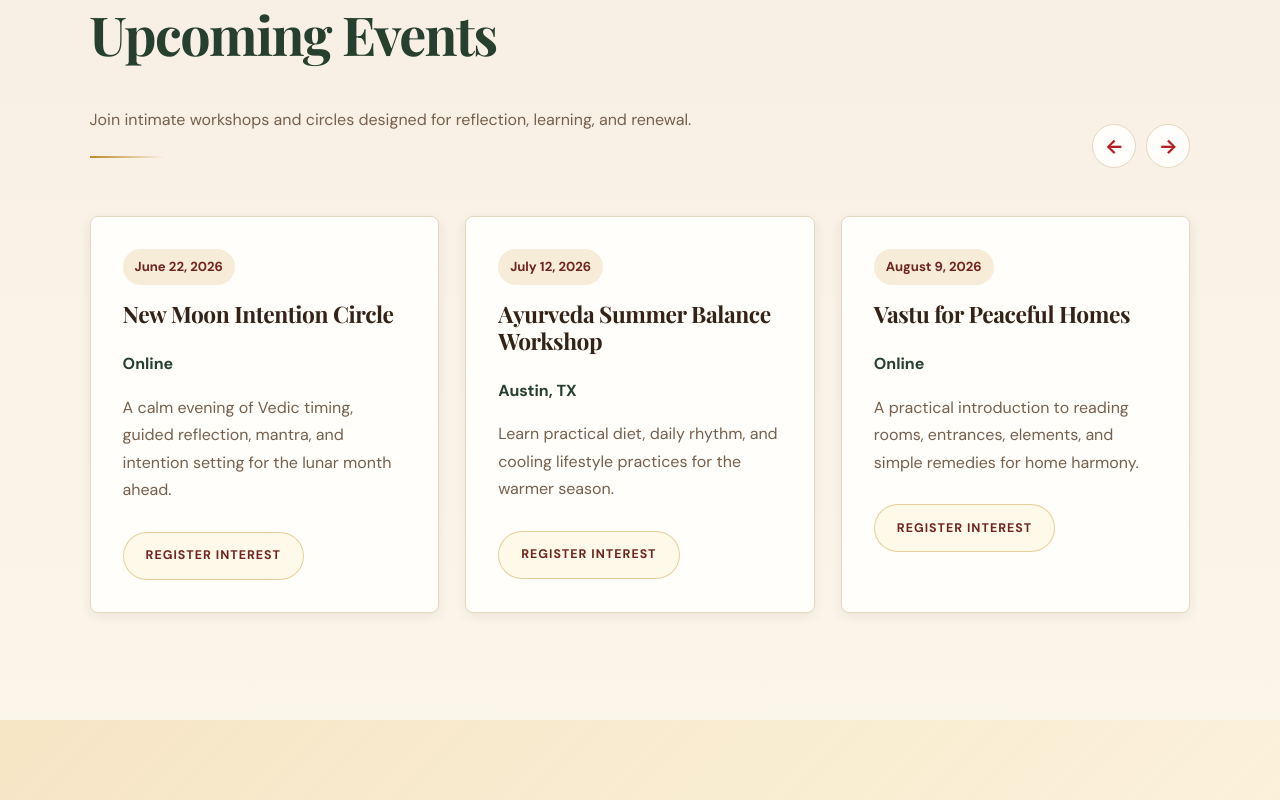
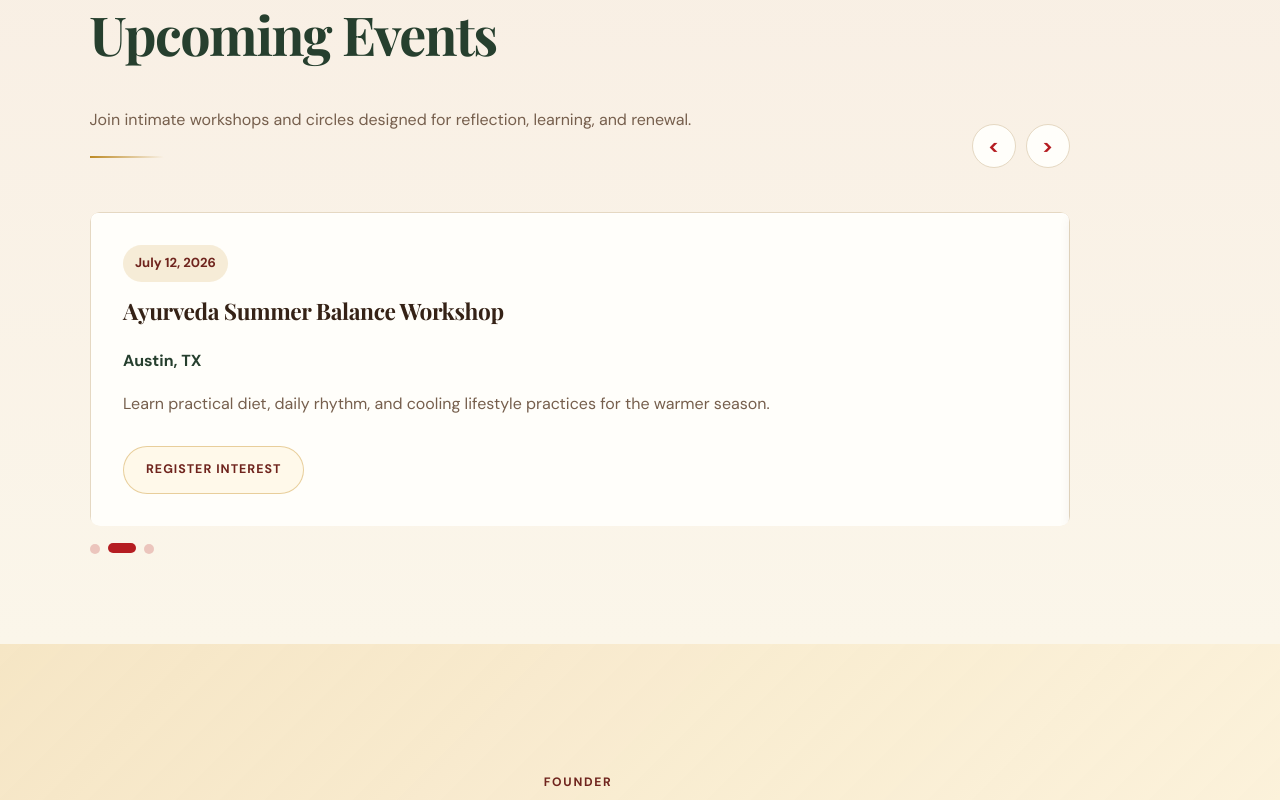
Before and after one commit to lucas953/VedicMaria, a Next.js app: page / in a window 1280 px wide. Shown: the part 960-1760 px from the top of the page. Built offline with nearby package versions, Linux system fonts and the light colour scheme.

Commit message:
Improve event carousel and homepage CTA

```diff
--- a/app/components/EventCarousel.tsx
+++ b/app/components/EventCarousel.tsx
@@ -1,6 +1,6 @@
 "use client";
 
-import { useRef } from "react";
+import { useEffect, useState } from "react";
 
 type Event = {
   date: string;
@@ -16,34 +16,52 @@ export function EventCarousel({
   events: readonly Event[];
   buttonLabel: string;
 }) {
-  const trackRef = useRef<HTMLDivElement>(null);
+  const [activeIndex, setActiveIndex] = useState(0);
+  const totalEvents = events.length;
 
-  const scrollByCard = (direction: "previous" | "next") => {
-    const track = trackRef.current;
-    if (!track) {
+  useEffect(() => {
+    if (totalEvents < 2) {
       return;
     }
 
-    const distance = Math.min(track.clientWidth * 0.86, 520);
-    track.scrollBy({
-      left: direction === "next" ? distance : -distance,
-      behavior: "smooth"
+    const timer = window.setInterval(() => {
+      setActiveIndex((index) => (index + 1) % totalEvents);
+    }, 5200);
+
+    return () => window.clearInterval(timer);
+  }, [totalEvents]);
+
+  const moveSlide = (direction: "previous" | "next") => {
+    setActiveIndex((index) => {
+      if (direction === "next") {
+        return (index + 1) % totalEvents;
+      }
+
+      return (index - 1 + totalEvents) % totalEvents;
     });
   };
 
   return (
     <div className="event-carousel">
       <div className="carousel-controls" aria-label="Event carousel controls">
-        <button type="button" aria-label="Previous event" onClick={() => scrollByCard("previous")}>
-          ←
+        <button type="button" aria-label="Previous event" onClick={() => moveSlide("previous")}>
+          <span aria-hidden="true">{"<"}</span>
         </button>
-        <button type="button" aria-label="Next event" onClick={() => scrollByCard("next")}>
-          →
+        <button type="button" aria-label="Next event" onClick={() => moveSlide("next")}>
+          <span aria-hidden="true">{">"}</span>
         </button>
       </div>
-      <div className="event-carousel-track" ref={trackRef}>
-        {events.map((event) => (
-          <article className="event-card carousel-card" key={event.title}>
+      <div className="event-carousel-viewport">
+        <div
+          className="event-carousel-track"
+          style={{ transform: `translateX(-${activeIndex * 100}%)` }}
+        >
+          {events.map((event, index) => (
+            <article
+              className="event-card carousel-card"
+              key={event.title}
+              aria-hidden={index !== activeIndex}
+            >
               <time>{event.date}</time>
               <h3>{event.title}</h3>
               <p className="location">{event.location}</p>
@@ -55,5 +73,18 @@ export function EventCarousel({
           ))}
         </div>
       </div>
+      <div className="carousel-dots" aria-label="Choose event">
+        {events.map((event, index) => (
+          <button
+            key={event.title}
+            type="button"
+            className={index === activeIndex ? "active" : ""}
+            aria-label={`Show ${event.title}`}
+            aria-current={index === activeIndex}
+            onClick={() => setActiveIndex(index)}
+          />
+        ))}
+      </div>
+    </div>
   );
 }
--- a/app/globals.css
+++ b/app/globals.css
@@ -674,6 +674,7 @@ h3 {
 
 .event-carousel {
   position: relative;
+  max-width: 980px;
 }
 
 .carousel-controls {
@@ -710,22 +711,52 @@ h3 {
   transform: translateY(-2px);
 }
 
+.event-carousel-viewport {
+  overflow: hidden;
+  border-radius: calc(var(--radius) + 2px);
+}
+
 .event-carousel-track {
-  display: grid;
-  grid-auto-columns: minmax(300px, 420px);
-  grid-auto-flow: column;
-  gap: clamp(16px, 2.4vw, 26px);
-  margin-inline: calc(clamp(20px, 7vw, 104px) * -1);
-  overflow-x: auto;
-  padding: 4px clamp(20px, 7vw, 104px) 18px;
-  scroll-padding-inline: clamp(20px, 7vw, 104px);
-  scroll-snap-type: x mandatory;
-  scrollbar-width: thin;
+  display: flex;
+  transition: transform 520ms cubic-bezier(0.22, 1, 0.36, 1);
+  will-change: transform;
 }
 
 .carousel-card {
+  flex: 0 0 100%;
   min-height: 100%;
-  scroll-snap-align: start;
+}
+
+.carousel-card .button {
+  width: fit-content;
+}
+
+.carousel-dots {
+  display: flex;
+  gap: 8px;
+  margin-top: 18px;
+}
+
+.carousel-dots button {
+  width: 10px;
+  height: 10px;
+  border: 0;
+  border-radius: 999px;
+  background: rgba(181, 29, 34, 0.22);
+  cursor: pointer;
+  padding: 0;
+  transition:
+    background 180ms ease,
+    transform 180ms ease,
+    width 180ms ease;
+}
+
+.carousel-dots button.active,
+.carousel-dots button:hover,
+.carousel-dots button:focus-visible {
+  width: 28px;
+  background: #b51d22;
+  transform: translateY(-1px);
 }
 
 .two-column {
--- a/app/i18n.tsx
+++ b/app/i18n.tsx
@@ -116,10 +116,10 @@ export const copy = {
         text: "Join intimate workshops and circles designed for reflection, learning, and renewal."
       },
       cta: {
-        title: "Find the right next step",
+        title: "Join cosmic guidance",
         text:
-          "A personal consultation can clarify your timing, environment, wellbeing habits, and spiritual priorities.",
-        button: "Book a Consultation"
+          "Begin a thoughtful journey into your chart, timing, relationships, and spiritual direction with grounded support.",
+        button: "Join Cosmic Guidance"
       },
       services: [
         {
@@ -489,10 +489,10 @@ export const copy = {
         text: "Присъединете се към камерни семинари и кръгове за размисъл, учене и обновление."
       },
       cta: {
-        title: "Открийте следващата правилна стъпка",
+        title: "Присъединете се към космическо напътствие",
         text:
-          "Личната консултация може да внесе яснота за вашето време, среда, навици за благополучие и духовни приоритети.",
-        button: "Запазете консултация"
+          "Започнете осъзнато пътуване към вашата карта, време, взаимоотношения и духовна посока със заземена подкрепа.",
+        button: "Присъединете се"
       },
       services: [
         {
```
Lines whose indentation alone changed are shown as unchanged.
